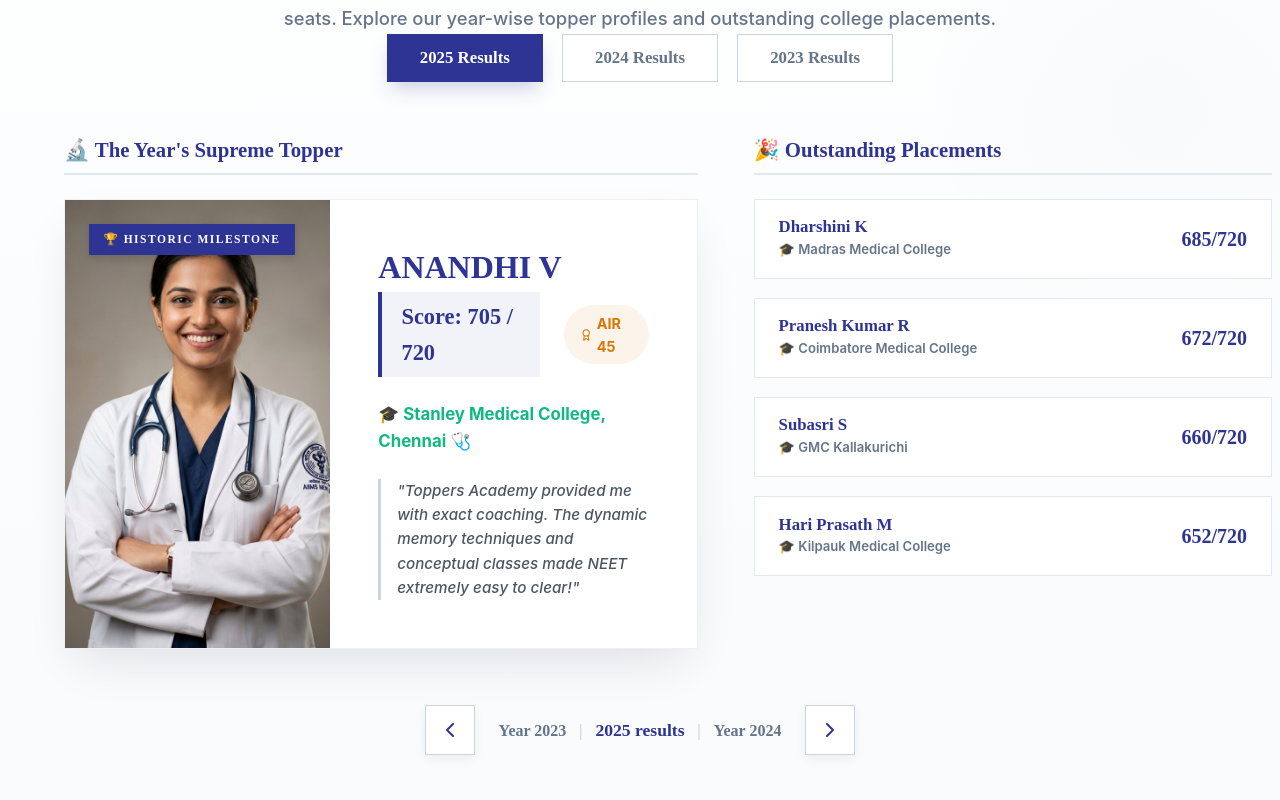
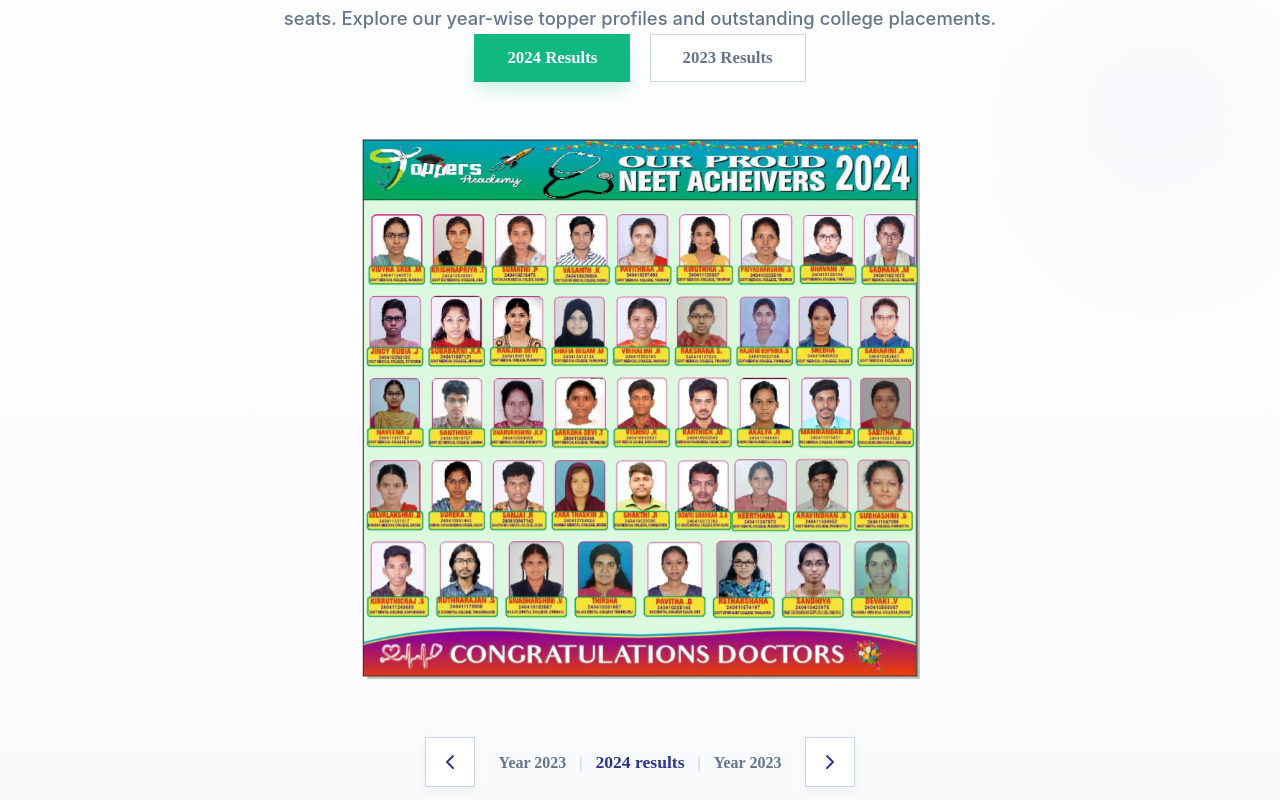
Before and after one commit to KungumapriyaaMKP/TAW-TUP, a React (Vite) app: page / in a window 1280 px wide. Shown: the part 2800-3600 px from the top of the page. Built offline with nearby package versions, Linux system fonts and the light colour scheme; a web font is replaced by a local one.

Commit message:
Remove 2025 results from annual ranks showcase

```diff
--- a/src/pages/Results.jsx
+++ b/src/pages/Results.jsx
@@ -7,26 +7,6 @@ const Results = () => {
   const [activeYearIndex, setActiveYearIndex] = useState(0);
 
   const resultsData = [
-    {
-      year: "2025",
-      badge: "🏆 HISTORIC MILESTONE",
-      themeColor: "#2d3494", // Royal Blue
-      accentColor: "rgba(45, 52, 148, 0.06)",
-      topper: {
-        name: "ANANDHI V",
-        score: "705 / 720",
-        rank: "AIR 45",
-        college: "Stanley Medical College, Chennai 🩺",
-        image: "/topper_2025.png",
-        quote: "Toppers Academy provided me with exact coaching. The dynamic memory techniques and conceptual classes made NEET extremely easy to clear!"
-      },
-      achievers: [
-        { name: "Dharshini K", score: "685/720", college: "Madras Medical College" },
-        { name: "Pranesh Kumar R", score: "672/720", college: "Coimbatore Medical College" },
-        { name: "Subasri S", score: "660/720", college: "GMC Kallakurichi" },
-        { name: "Hari Prasath M", score: "652/720", college: "Kilpauk Medical College" }
-      ]
-    },
     {
       year: "2024",
       badge: "⭐ RECORD-BREAKING SEATS",
```
